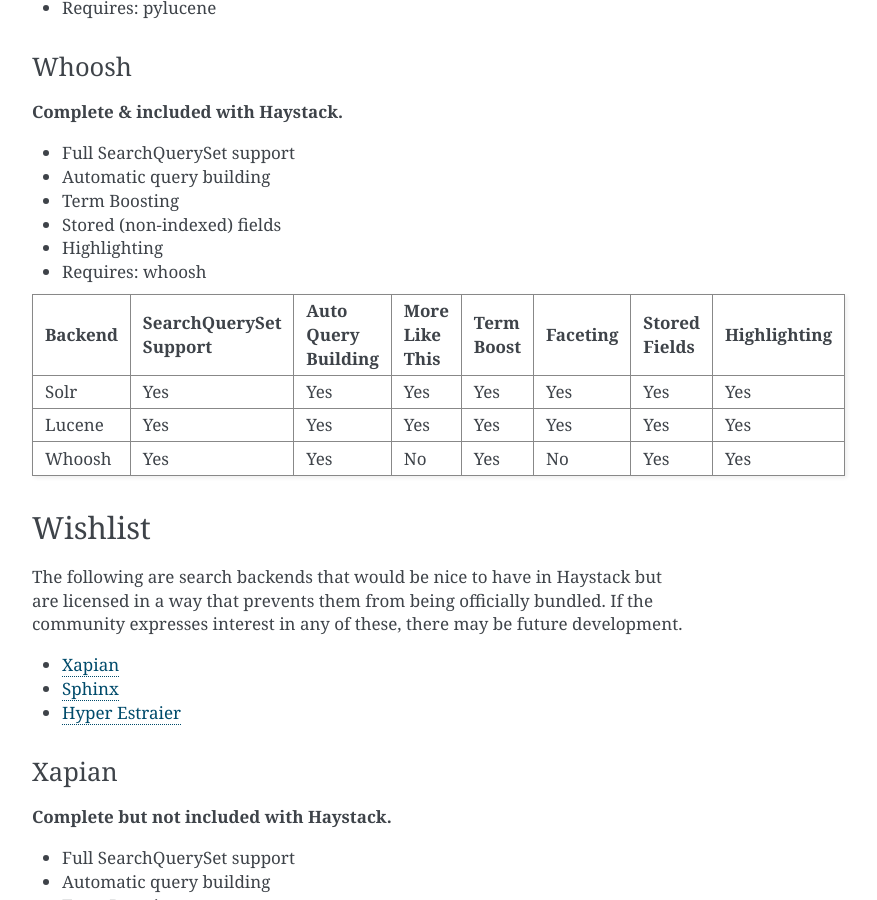
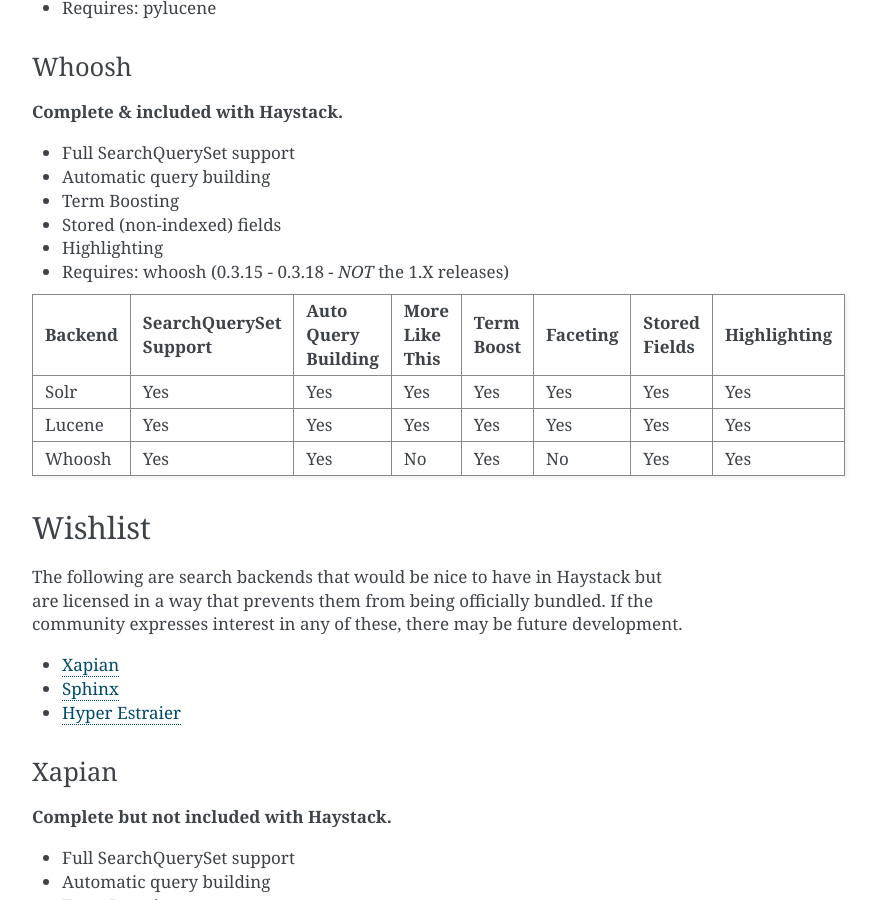
Before and after one commit to django-haystack/django-haystack, a Sphinx documentation site: the page built from docs/backend_support.rst, in a window 1280 px wide and 900 px high, scrolled down 821 px. Shown: the whole window, without its empty margins (388-1265 px from the left). Built offline with Sphinx 7.4.7, drawn with Linux system fonts in a browser that asks for light colours.

Commit message:
Added notes to the 1.0.X docs about which version of Whoosh is supported.

```diff
--- a/docs/backend_support.rst
+++ b/docs/backend_support.rst
@@ -54,7 +54,7 @@
 * Term Boosting
 * Stored (non-indexed) fields
 * Highlighting
-* Requires: whoosh
+* Requires: whoosh (0.3.15 - 0.3.18 - *NOT* the 1.X releases)
 
 
 +----------------+------------------------+---------------------+----------------+------------+----------+---------------+--------------+
--- a/docs/installing_search_engines.rst
+++ b/docs/installing_search_engines.rst
@@ -90,12 +90,19 @@
 Whoosh is pure Python, so it's a great option for getting started quickly and
 for development, though it does work for small scale live deployments. With the
 0.3.1+ releases, Whoosh has become much more performant, stable and better
-tested. The current recommended version is 0.3.5+. You can install via PyPI_
+tested. The current recommended version is 0.3.18. You can install via PyPI_
 using::
 
     sudo easy_install whoosh
     # ... or ...
-    sudo pip install whoosh
+    sudo pip install whoosh==0.3.18
+
+.. warning:
+
+  Haystack 1.0.X does *NOT* support the Whoosh 1.X releases as they are not API
+  compatible. The 1.X series is supported in Haystack's git master and will be
+  part of the 1.1 release. This is unlikely to be backported due to time
+  constraints.
 
 Note that, while capable otherwise, the Whoosh backend does not currently
 support "More Like This" or faceting.
```
